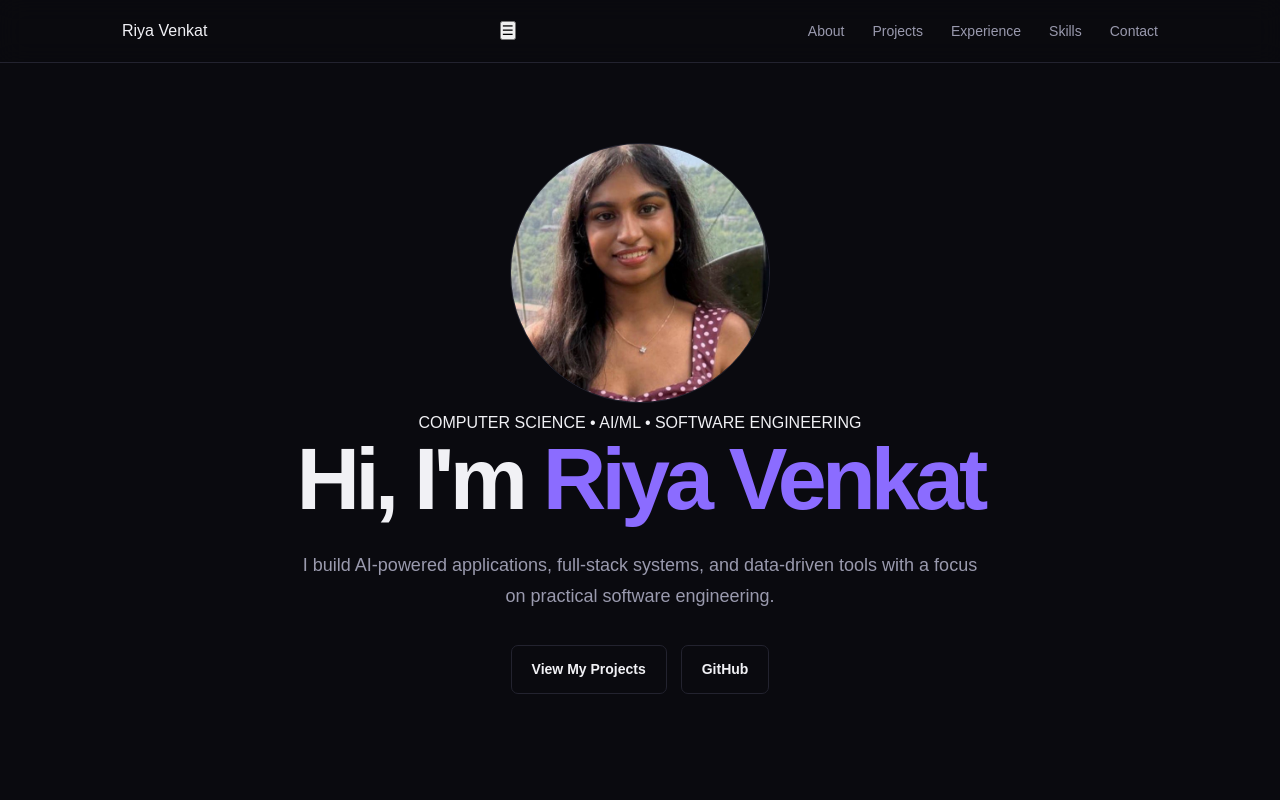
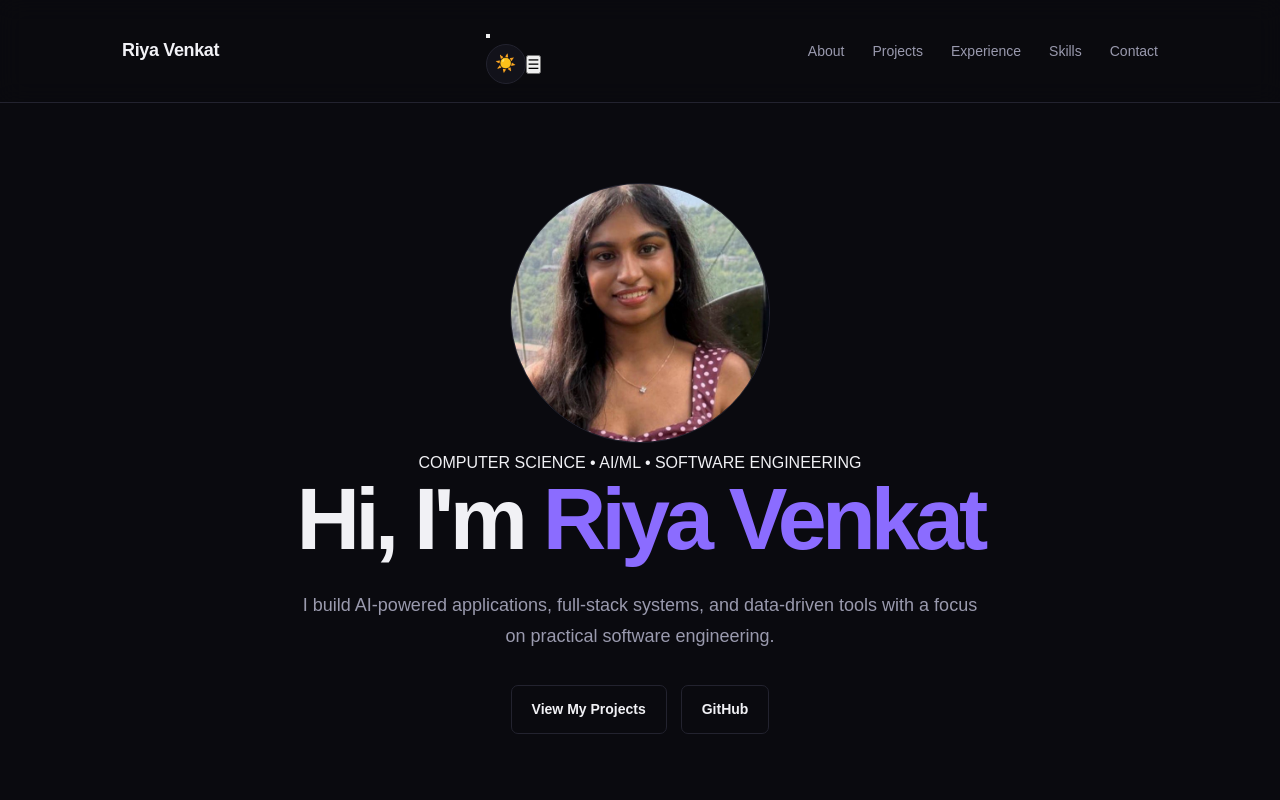
Before and after one commit to riyav-star/portfolio, a Next.js app in the folder portfolio/: page / in a window 1280 px wide. Shown: the top 800 px of the page. Built offline with nearby package versions, Linux system fonts and the light colour scheme.

Commit message:
Update Navbar.tsx

```diff
--- a/portfolio/src/app/components/Navbar.tsx
+++ b/portfolio/src/app/components/Navbar.tsx
@@ -1,9 +1,12 @@
 "use client";
 
-import { useState } from "react";
+import { useEffect, useState } from "react";
 
 export default function Navbar() {
   const [menuOpen, setMenuOpen] = useState(false);
+  const [theme, setTheme] = useState("dark");
+  const [accent, setAccent] = useState("purple");
+  const [colorOpen, setColorOpen] = useState(false);
 
   const links = [
     { name: "About", href: "#about" },
@@ -13,32 +16,176 @@ export default function Navbar() {
     { name: "Contact", href: "#contact" },
   ];
 
+  const colors = [
+    { name: "purple", label: "Purple" },
+    { name: "blue", label: "Blue" },
+    { name: "green", label: "Green" },
+    { name: "pink", label: "Pink" },
+    { name: "orange", label: "Orange" },
+  ];
+
+  /* =========================
+     Load saved preferences
+  ========================= */
+
+  useEffect(() => {
+    const savedTheme = localStorage.getItem("theme") || "dark";
+    const savedAccent = localStorage.getItem("accent") || "purple";
+
+    setTheme(savedTheme);
+    setAccent(savedAccent);
+
+    document.documentElement.setAttribute("data-theme", savedTheme);
+    document.documentElement.setAttribute("data-accent", savedAccent);
+  }, []);
+
+  /* =========================
+     Toggle Dark / Light
+  ========================= */
+
+  const toggleTheme = () => {
+    const newTheme = theme === "dark" ? "light" : "dark";
+
+    setTheme(newTheme);
+
+    document.documentElement.setAttribute(
+      "data-theme",
+      newTheme
+    );
+
+    localStorage.setItem("theme", newTheme);
+  };
+
+  /* =========================
+     Change Accent Color
+  ========================= */
+
+  const changeAccent = (newAccent) => {
+    setAccent(newAccent);
+
+    document.documentElement.setAttribute(
+      "data-accent",
+      newAccent
+    );
+
+    localStorage.setItem("accent", newAccent);
+
+    setColorOpen(false);
+  };
+
+  /* =========================
+     Close mobile menu
+  ========================= */
+
+  const handleLinkClick = () => {
+    setMenuOpen(false);
+  };
+
   return (
     <nav className="navbar">
       <div className="nav-container">
-        <a href="#" className="logo">
+
+        {/* Logo */}
+        <a
+          href="#"
+          className="nav-logo"
+          onClick={() => setMenuOpen(false)}
+        >
           Riya Venkat
         </a>
 
+        {/* Desktop Controls */}
+        <div className="nav-controls">
+
+          {/* Color Picker */}
+          <div className="color-picker-wrapper">
+
+            <button
+              className="color-picker-button"
+              onClick={() => setColorOpen(!colorOpen)}
+              aria-label="Choose accent color"
+              aria-expanded={colorOpen}
+            >
+              <span className="color-picker-dot"></span>
+            </button>
+
+            {colorOpen && (
+              <div className="color-picker-menu">
+
+                <div className="color-picker-title">
+                  Accent Color
+                </div>
+
+                <div className="color-options">
+                  {colors.map((color) => (
+                    <button
+                      key={color.name}
+                      className={`color-option color-${color.name} ${
+                        accent === color.name ? "active" : ""
+                      }`}
+                      onClick={() =>
+                        changeAccent(color.name)
+                      }
+                      aria-label={`${color.label} accent`}
+                      title={color.label}
+                    >
+                      {accent === color.name && (
+                        <span className="color-check">
+                          ✓
+                        </span>
+                      )}
+                    </button>
+                  ))}
+                </div>
+
+              </div>
+            )}
+
+          </div>
+
+          {/* Theme Toggle */}
+          <button
+            className="theme-toggle"
+            onClick={toggleTheme}
+            aria-label="Toggle light and dark mode"
+            title={
+              theme === "dark"
+                ? "Switch to light mode"
+                : "Switch to dark mode"
+            }
+          >
+            {theme === "dark" ? "☀️" : "🌙"}
+          </button>
+
+          {/* Mobile Menu Button */}
           <button
             className="menu-button"
             onClick={() => setMenuOpen(!menuOpen)}
             aria-label="Toggle navigation"
+            aria-expanded={menuOpen}
           >
-          ☰
+            {menuOpen ? "✕" : "☰"}
           </button>
 
-        <div className={`nav-links ${menuOpen ? "open" : ""}`}>
+        </div>
+
+        {/* Navigation Links */}
+        <div
+          className={`nav-links ${
+            menuOpen ? "open" : ""
+          }`}
+        >
           {links.map((link) => (
             <a
               key={link.name}
               href={link.href}
-              onClick={() => setMenuOpen(false)}
+              onClick={handleLinkClick}
             >
               {link.name}
             </a>
           ))}
         </div>
+
       </div>
     </nav>
   );
```
Lines whose indentation alone changed are shown as unchanged.
